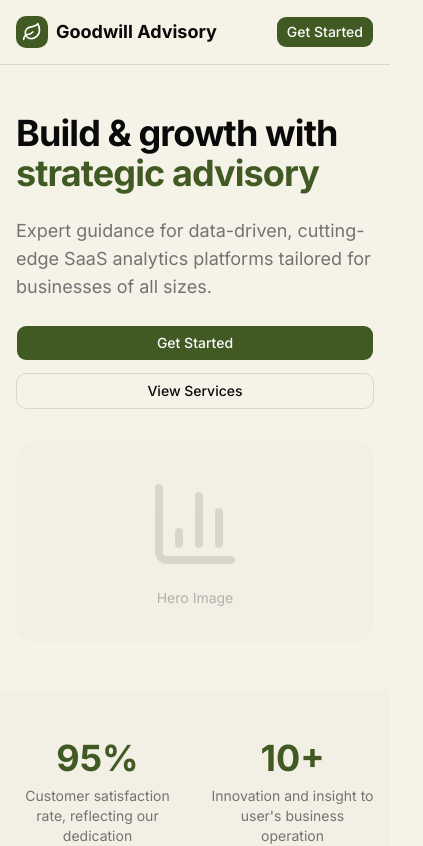
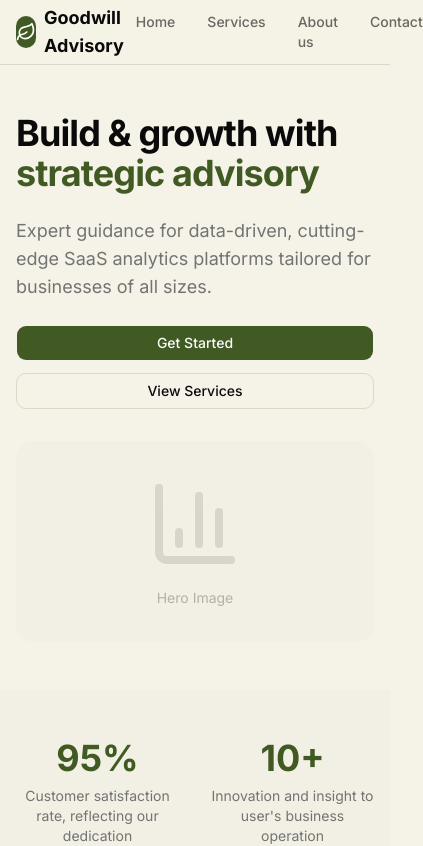
Before and after one commit to sushwesinwin/goodwilladvisory, a Next.js app: page / in a window 390 px wide. Shown: the top 846 px of the page, 423 px wide, since content can reach past the window. Built offline with nearby package versions, Linux system fonts and the light colour scheme.

Commit message:
refactor: remove Get Started button from header
- Removed authentication-related CTA button from header
- Simplified navigation to just menu links
- Made navigation visible on all screen sizes
- Cleaner header design for static branding site

Co-Authored-By: Claude Sonnet 4.5 <noreply@anthropic.com>

```diff
--- a/components/layout/header.tsx
+++ b/components/layout/header.tsx
@@ -1,6 +1,5 @@
 import Link from "next/link"
 import { Container } from "./container"
-import { Button } from "@/components/ui/button"
 import { Leaf } from "lucide-react"
 
 export function Header() {
@@ -17,7 +16,7 @@ export function Header() {
           </Link>
 
           {/* Navigation */}
-          <nav className="hidden md:flex md:gap-8">
+          <nav className="flex gap-8">
             <Link
               href="/"
               className="text-foreground/60 hover:text-foreground text-sm font-medium transition-colors"
@@ -43,9 +42,6 @@ export function Header() {
               Contact
             </Link>
           </nav>
-
-          {/* CTA Button */}
-          <Button render={<Link href="/#contact" />}>Get Started</Button>
         </div>
       </Container>
     </header>
```
